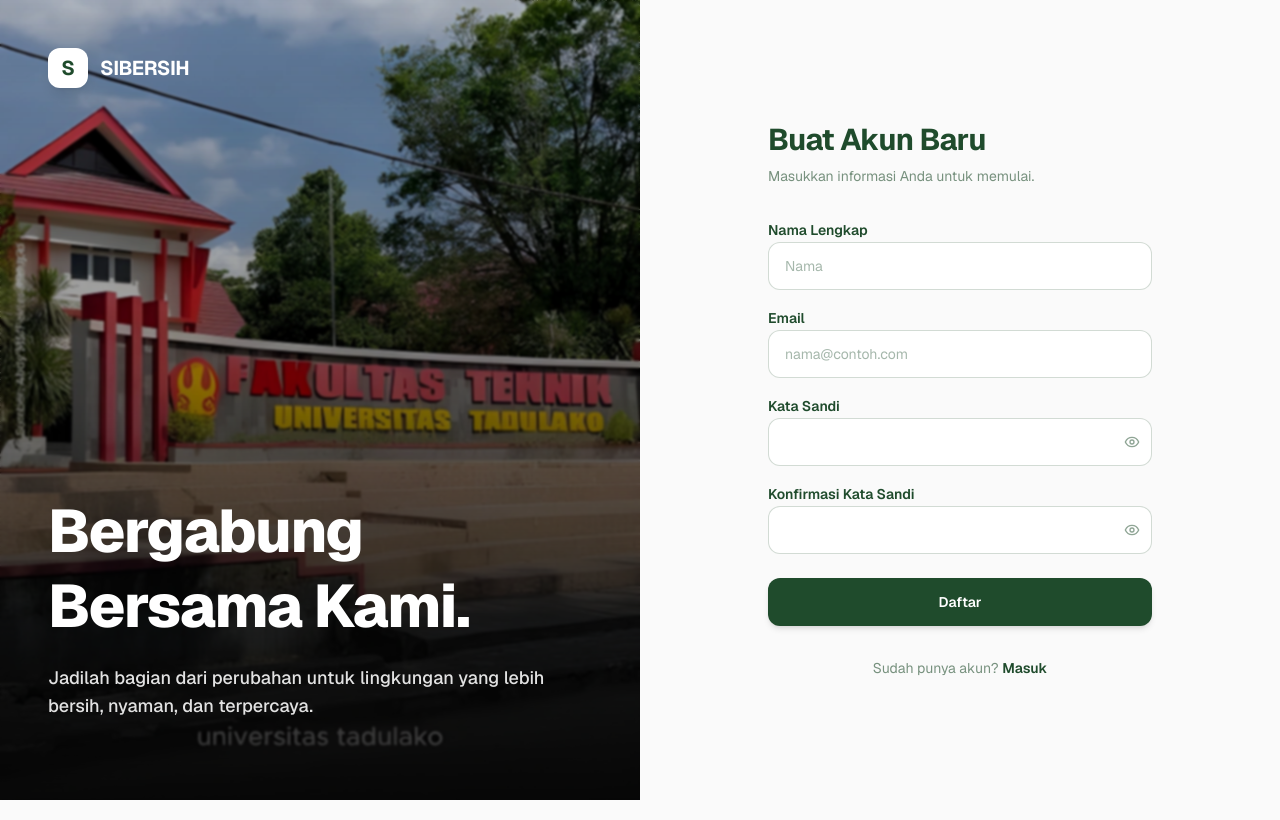
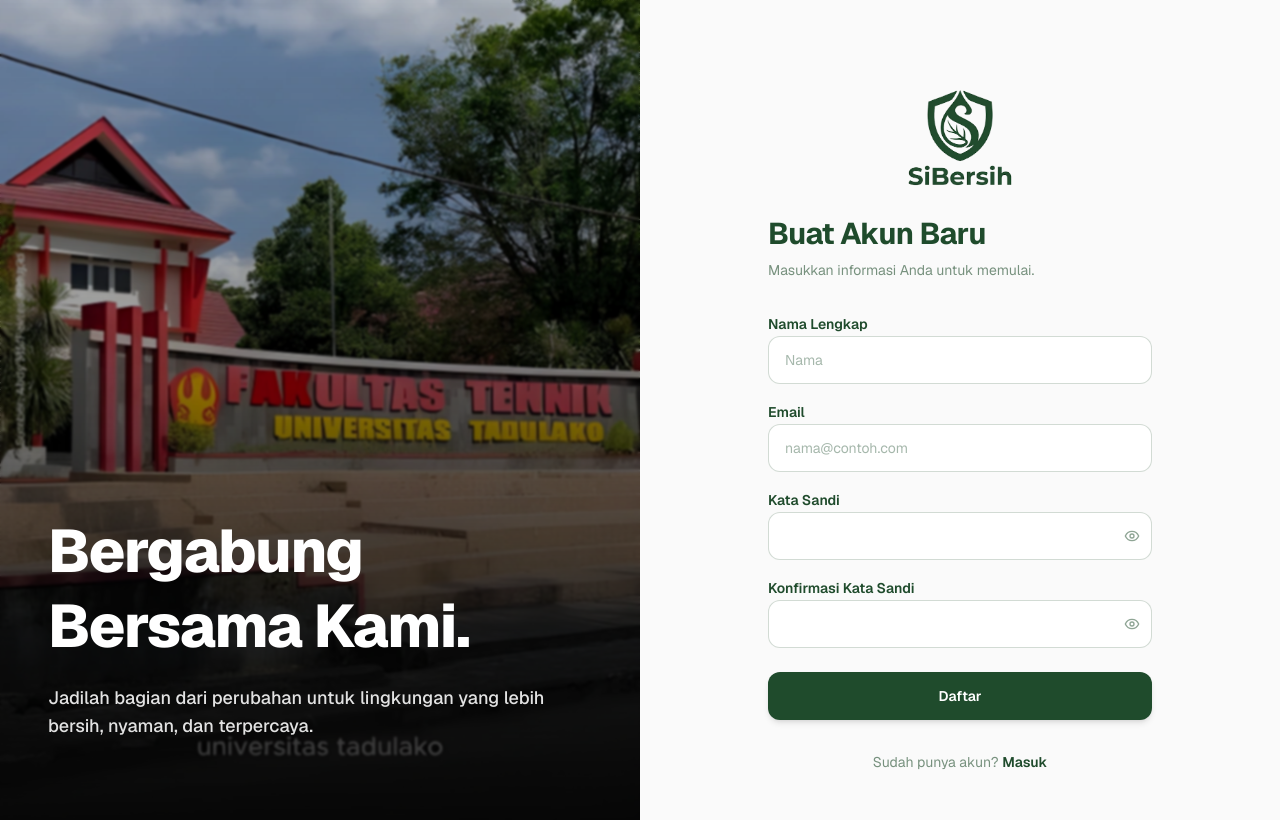
Before and after one commit to diL-duL/SIBERSIH, a Next.js app: page /login/register in a window 1280 px wide. Built offline with nearby package versions, Linux system fonts and the light colour scheme; no server answers.

Commit message:
ui(brand): integrate updated logos and optimize images
Implement centered large brand logos across authentication pages and add 'sizes' prop to full-width images to resolve Next.js performance warnings.

```diff
--- a/app/login/forgot-password/page.tsx
+++ b/app/login/forgot-password/page.tsx
@@ -35,19 +35,14 @@ export default function ForgotPasswordPage() {
           fill
           className="object-cover"
           priority
+          sizes="50vw"
         />
         <div className="absolute inset-0 bg-black/20 backdrop-blur-[1px]" />
 
         {/* Subtle gradient overlay for better text readability */}
         <div className="absolute inset-0 bg-gradient-to-t from-black/80 via-black/30 to-transparent" />
 
-        <div className="absolute inset-0 flex flex-col justify-between p-12 text-white">
-          <div className="flex items-center gap-3">
-            <div className="flex h-10 w-10 items-center justify-center rounded-xl bg-white text-sibersih-primary font-bold text-xl shadow-lg">
-              S
-            </div>
-            <span className="text-xl font-bold tracking-tight">SIBERSIH</span>
-          </div>
+        <div className="absolute inset-0 flex flex-col justify-end p-12 text-white">
 
           <div className="space-y-5 pb-8">
             <h1 className="text-4xl font-extrabold tracking-tight sm:text-5xl lg:text-6xl max-w-lg leading-tight">
@@ -62,14 +57,13 @@ export default function ForgotPasswordPage() {
 
       {/* Right side - Form */}
       <div className="flex w-full flex-col justify-center px-8 py-12 sm:px-12 lg:w-1/2 xl:px-24">
+        <div className="mx-auto w-full max-w-md flex justify-center -mb-6">
+           <div className="relative h-48 w-full max-w-[420px]">
+             <Image src="/newlogowithtext.png" alt="SIBERSIH Logo" fill className="object-contain" priority sizes="(max-width: 768px) 100vw, 420px" />
+           </div>
+        </div>
         <div className="mx-auto w-full max-w-sm space-y-8">
           <div className="space-y-2 text-center lg:text-left">
-            <div className="flex items-center justify-center gap-3 lg:hidden mb-8">
-               <div className="flex h-12 w-12 items-center justify-center rounded-2xl bg-sibersih-primary text-white font-bold text-2xl shadow-md">
-                S
-              </div>
-              <span className="text-2xl font-bold tracking-tight text-sibersih-primary">SIBERSIH</span>
-            </div>
             <h2 className="text-3xl font-bold tracking-tight text-sibersih-primary">
               {step === "email" && "Lupa Password"}
               {step === "code" && "Verifikasi Kode"}
--- a/app/login/page.tsx
+++ b/app/login/page.tsx
@@ -20,19 +20,14 @@ export default function LoginPage() {
           fill
           className="object-cover"
           priority
+          sizes="50vw"
         />
         <div className="absolute inset-0 bg-black/20 backdrop-blur-[1px]" />
 
         {/* Subtle gradient overlay for better text readability */}
         <div className="absolute inset-0 bg-gradient-to-t from-black/80 via-black/30 to-transparent" />
 
-        <div className="absolute inset-0 flex flex-col justify-between p-12 text-white">
-          <div className="flex items-center gap-3">
-            <div className="flex h-10 w-10 items-center justify-center rounded-xl bg-white text-sibersih-primary font-bold text-xl shadow-lg">
-              S
-            </div>
-            <span className="text-xl font-bold tracking-tight">SIBERSIH</span>
-          </div>
+        <div className="absolute inset-0 flex flex-col justify-end p-12 text-white">
 
           <div className="space-y-5 pb-8">
             <h1 className="text-4xl font-extrabold tracking-tight sm:text-5xl lg:text-6xl max-w-lg leading-tight">
@@ -47,14 +42,13 @@ export default function LoginPage() {
 
       {/* Right side - Form */}
       <div className="flex w-full flex-col justify-center px-8 py-12 sm:px-12 lg:w-1/2 xl:px-24">
+        <div className="mx-auto w-full max-w-md flex justify-center -mb-6">
+           <div className="relative h-48 w-full max-w-[420px]">
+             <Image src="/newlogowithtext.png" alt="SIBERSIH Logo" fill className="object-contain" priority sizes="(max-width: 768px) 100vw, 420px" />
+           </div>
+        </div>
         <div className="mx-auto w-full max-w-sm space-y-8">
           <div className="space-y-2 text-center lg:text-left">
-            <div className="flex items-center justify-center gap-3 lg:hidden mb-8">
-               <div className="flex h-12 w-12 items-center justify-center rounded-2xl bg-sibersih-primary text-white font-bold text-2xl shadow-md">
-                S
-              </div>
-              <span className="text-2xl font-bold tracking-tight text-sibersih-primary">SIBERSIH</span>
-            </div>
             <h2 className="text-3xl font-bold tracking-tight text-sibersih-primary">
               Masuk
             </h2>
--- a/app/login/register/page.tsx
+++ b/app/login/register/page.tsx
@@ -21,19 +21,14 @@ export default function RegisterPage() {
           fill
           className="object-cover"
           priority
+          sizes="50vw"
         />
         <div className="absolute inset-0 bg-black/20 backdrop-blur-[1px]" />
 
         {/* Subtle gradient overlay for better text readability */}
         <div className="absolute inset-0 bg-gradient-to-t from-black/80 via-black/30 to-transparent" />
 
-        <div className="absolute inset-0 flex flex-col justify-between p-12 text-white">
-          <div className="flex items-center gap-3">
-            <div className="flex h-10 w-10 items-center justify-center rounded-xl bg-white text-sibersih-primary font-bold text-xl shadow-lg">
-              S
-            </div>
-            <span className="text-xl font-bold tracking-tight">SIBERSIH</span>
-          </div>
+        <div className="absolute inset-0 flex flex-col justify-end p-12 text-white">
 
           <div className="space-y-5 pb-8">
             <h1 className="text-4xl font-extrabold tracking-tight sm:text-5xl lg:text-6xl max-w-lg leading-tight">
@@ -48,14 +43,13 @@ export default function RegisterPage() {
 
       {/* Right side - Form */}
       <div className="flex w-full flex-col justify-center px-8 py-12 sm:px-12 lg:w-1/2 xl:px-24">
+        <div className="mx-auto w-full max-w-md flex justify-center -mb-6">
+           <div className="relative h-48 w-full max-w-[420px]">
+             <Image src="/newlogowithtext.png" alt="SIBERSIH Logo" fill className="object-contain" priority sizes="(max-width: 768px) 100vw, 420px" />
+           </div>
+        </div>
         <div className="mx-auto w-full max-w-sm space-y-8">
           <div className="space-y-2 text-center lg:text-left">
-            <div className="flex items-center justify-center gap-3 lg:hidden mb-8">
-               <div className="flex h-12 w-12 items-center justify-center rounded-2xl bg-sibersih-primary text-white font-bold text-2xl shadow-md">
-                S
-              </div>
-              <span className="text-2xl font-bold tracking-tight text-sibersih-primary">SIBERSIH</span>
-            </div>
             <h2 className="text-3xl font-bold tracking-tight text-sibersih-primary">
               Buat Akun Baru
             </h2>
```
Also changed, not shown: public/newlogowithtext.png (added), public/sibersih-logowithouttext.png (added).
